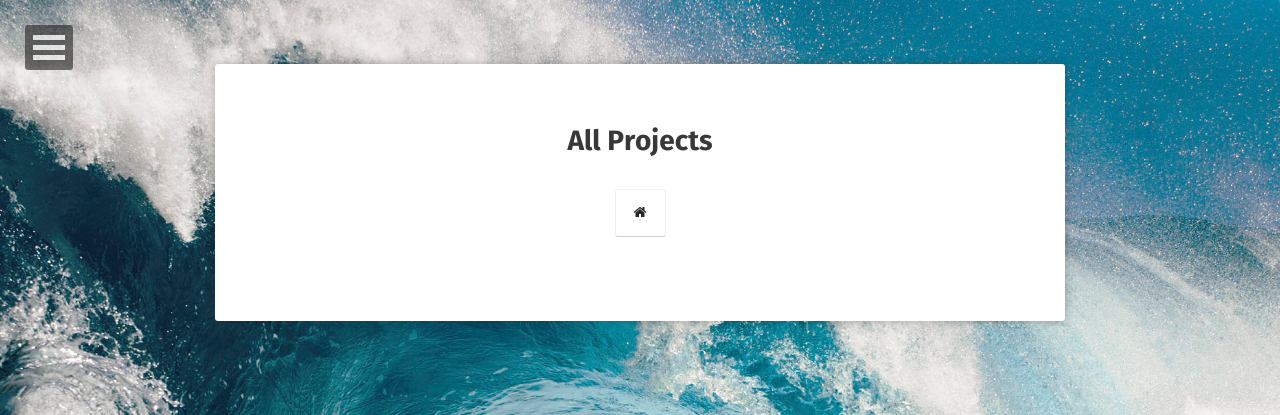
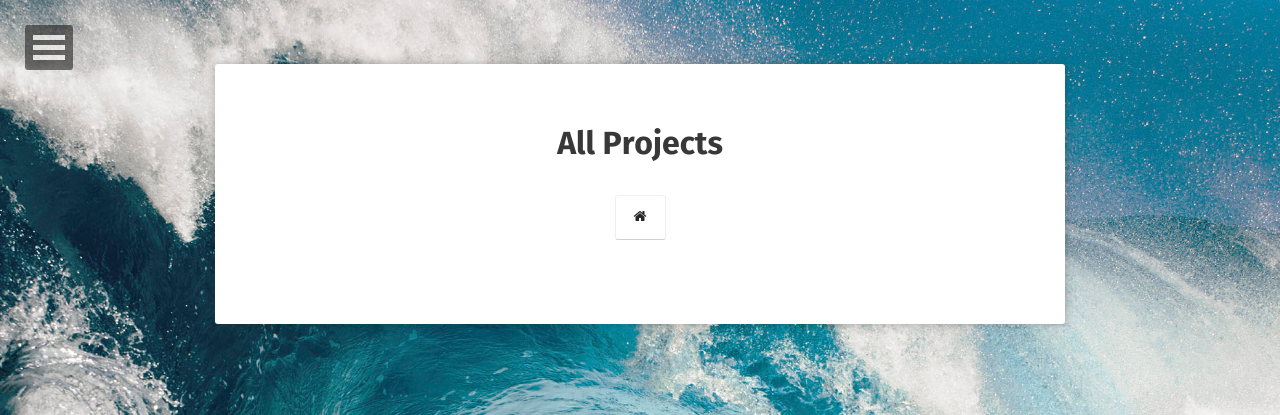
Before and after one commit to mooniljoo/mooniljoo.github.io, a Jekyll site: the page built from projects/index.md, in a window 1280 px wide. Shown: the top 415 px of the page. Built offline with Jekyll 4.4.1, drawn with Linux system fonts in a browser that asks for light colours; some web fonts are replaced.

Commit message:
Update fonts

```diff
--- a/_sass/typography.scss
+++ b/_sass/typography.scss
@@ -1,6 +1,6 @@
 // content area
 .content {
-	@include font-size(14);
+    @include font-size(16);
     padding: 0 2rem;
     -moz-osx-font-smoothing: grayscale;
     -webkit-font-smoothing: antialiased !important;
@@ -8,7 +8,7 @@
     text-rendering: optimizelegibility !important;
     text-align: justify;
     @media #{$small} {
-		padding: 0 .5em;
+        padding: 0 0.5em;
     }
 }
 
@@ -68,15 +68,15 @@
 
 // quotes
 blockquote {
-	font-family:$alt-font;
-	font-style:italic;
-	border-left:8px solid $color_tundora;
-	padding-left:20px;
+    font-family: $alt-font;
+    font-style: italic;
+    border-left: 8px solid $color_tundora;
+    padding-left: 20px;
     margin: 0;
 }
 @media only screen and (min-width: 48em) {
     blockquote {
-		margin-left:-28px
+        margin-left: -28px;
     }
 }
 
@@ -89,7 +89,7 @@
 
 // links
 a {
-  transition: color .4s;
+    transition: color 0.4s;
     color: $color_shark;
     &:link {
         color: $color_shark;
@@ -101,13 +101,14 @@
         color: $red;
     }
     &:active {
-  	transition: color .3s;
+        transition: color 0.3s;
         color: $maroon;
     }
 }
 
 // pre and code
-pre, code {
+pre,
+code {
     font-family: $font2;
     overflow-x: auto;
 }
@@ -136,7 +137,7 @@
 // notice
 .notice {
     margin-top: 1.5em;
-    padding: .5em 1em;
+    padding: 0.5em 1em;
     text-indent: 0;
     @include font-rem(14);
     background-color: $color_gray;
```
Lines whose indentation alone changed are shown as unchanged.
